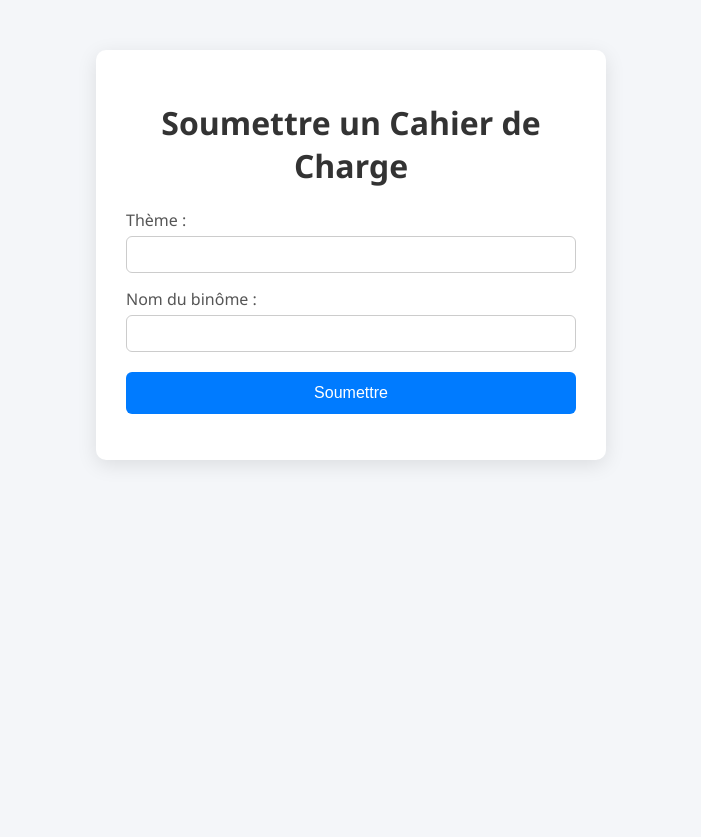
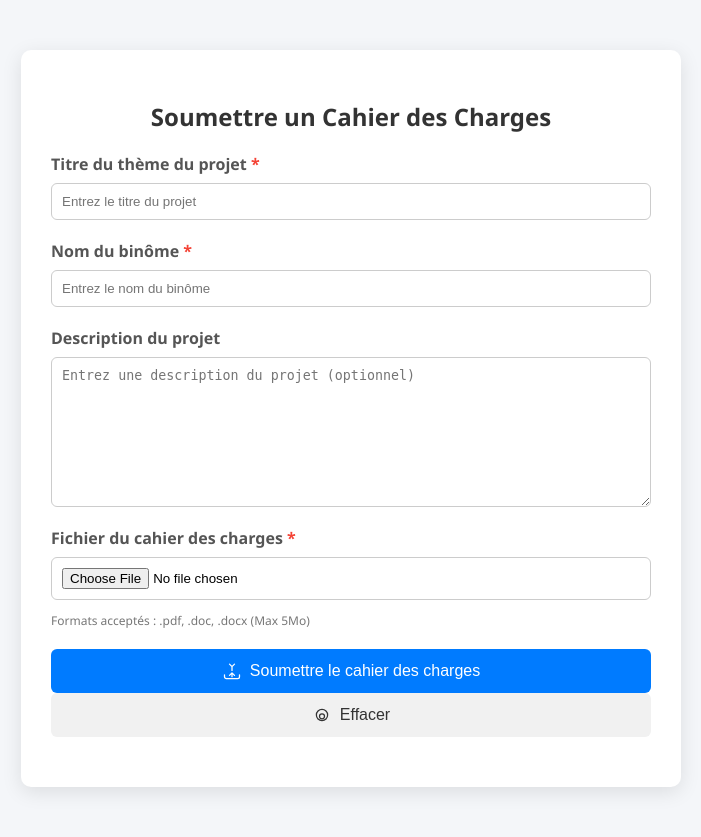
Before and after one commit to Tokosama/school-management, a PHP site: page /views/soumission.php in a window 1280 px wide. Shown: the part 44-881 px from the top of the page, without its empty margins (289-990 px from the left). Before the commit the page ends 509 px from the top, so only its background shows below. Run offline with PHP 8.4, Linux system fonts and the light colour scheme; the visitor is signed in with stand-in values (Sample User, id 1).

Commit message:
Ajustement de la vue by Orelson

```diff
--- a/views/css/soumission.css
+++ b/views/css/soumission.css
@@ -1,3 +1,4 @@
+/* Style global */
 body {
     font-family: 'Segoe UI', sans-serif;
     background-color: #f4f6f9;
@@ -5,28 +6,35 @@ body {
     padding: 0;
 }
 
-.container {
-    max-width: 450px;
+h2.form-title {
+    text-align: center;
+    font-size: 24px;
+    color: #333;
+    margin-bottom: 20px;
+}
+
+/* Style du container du formulaire */
+.form-container {
+    max-width: 600px;
     margin: 50px auto;
     padding: 30px;
-    background: white;
+    background-color: white;
     border-radius: 10px;
-    box-shadow: 0 5px 20px rgba(0,0,0,0.1);
+    box-shadow: 0 5px 20px rgba(0, 0, 0, 0.1);
 }
 
-h1 {
-    text-align: center;
-    color: #333;
+.form-group {
+    margin-bottom: 20px;
 }
 
-label {
+.form-label {
+    font-weight: bold;
+    margin-bottom: 8px;
     display: block;
-    margin-top: 15px;
-    margin-bottom: 5px;
     color: #555;
 }
 
-input[type="text"] {
+.form-input, .form-textarea {
     width: 100%;
     padding: 10px;
     border: 1px solid #ccc;
@@ -34,8 +42,21 @@ input[type="text"] {
     box-sizing: border-box;
 }
 
-button {
-    margin-top: 20px;
+.form-textarea {
+    height: 150px;
+    resize: vertical;
+}
+
+.text-muted {
+    font-size: 12px;
+    color: #777;
+}
+
+.text-red-500 {
+    color: #f44336;
+}
+
+button.form-button {
     width: 100%;
     padding: 12px;
     background-color: #007BFF;
@@ -44,19 +65,45 @@ button {
     border-radius: 6px;
     font-size: 16px;
     cursor: pointer;
+    display: flex;
+    align-items: center;
+    justify-content: center;
 }
 
-button:hover {
+button.form-button:hover {
     background-color: #0056b3;
 }
 
-.confirmation {
-    background-color: #d4edda;
-    color: #155724;
-    padding: 15px;
-    border-radius: 6px;
-    border: 1px solid #c3e6cb;
-    margin: 20px auto;
-    width: 90%;
+button.form-button-secondary {
+    background-color: #f1f1f1;
+    color: #333;
+}
+
+button.form-button-secondary:hover {
+    background-color: #e0e0e0;
+}
+
+.form-button-icon {
+    margin-right: 8px;
+    width: 20px;
+    height: 20px;
+}
+
+/* Style pour les messages d'erreur et de confirmation */
+#fichier-error {
+    font-size: 12px;
+    color: #f44336;
+}
+
+#message-cahier {
     text-align: center;
+    margin-top: 20px;
 }
+
+.text-green-500 {
+    color: #4caf50;
+}
+
+.text-sm {
+    font-size: 12px;
+}
--- a/views/soumission.php
+++ b/views/soumission.php
@@ -7,13 +7,22 @@ if (!isset($_SESSION['user_id'])) {
     exit();
 }
 
-// Logique pour traiter la soumission du cahier de charge
+// Traitement du formulaire de soumission
 if ($_SERVER['REQUEST_METHOD'] === 'POST') {
-    $theme = $_POST['theme'];
-    $binome = $_POST['binome'];
+    $titre_projet = $_POST['titre-projet'];
+    $nom_binome = $_POST['nom-binome'];
+    $description_projet = $_POST['description-projet'];
+    $fichier_cahier = $_FILES['fichier-cahier'];
 
-    // Enregistrer la soumission dans la base de données ou un fichier
-    echo "<p>Cahier de charge soumis pour le thème : $theme, avec binôme : $binome</p>";
+    // Logique pour enregistrer ou traiter la soumission (par exemple, enregistrer dans la base de données)
+    // Vérifier si le fichier est valide
+    if ($fichier_cahier['size'] <= 5242880) { // 5 Mo max
+        // Enregistrement du fichier (par exemple, dans un répertoire spécifique)
+        move_uploaded_file($fichier_cahier['tmp_name'], 'uploads/' . $fichier_cahier['name']);
+        echo "<p>Cahier des charges soumis avec succès pour le projet : $titre_projet</p>";
+    } else {
+        echo "<p>Erreur : le fichier dépasse la taille maximale de 5 Mo.</p>";
+    }
 }
 ?>
 
@@ -22,33 +31,49 @@ if ($_SERVER['REQUEST_METHOD'] === 'POST') {
 <head>
     <meta charset="UTF-8">
     <meta name="viewport" content="width=device-width, initial-scale=1.0">
-    <title>Soumission du Cahier de Charge</title>
-    <link rel="stylesheet" href="views/css/soumission.css"> <!-- Chemin du CSS -->
+    <title>Soumission du Cahier des Charges</title>
+    <link rel="stylesheet" href="views/css/soumission.css"> <!-- Ajouter le lien vers le fichier CSS -->
 </head>
 <body>
-    <div class="container">
-        <h1>Soumettre un Cahier de Charge</h1>
 
-        <form action="soumission.php" method="POST"> <!-- Changement ici -->
-            <div class="input-group">
-                <label for="theme">Thème :</label>
-                <input type="text" name="theme" id="theme" required><br>
-            </div>
-
-            <div class="input-group">
-                <label for="binome">Nom du binôme :</label>
-                <input type="text" name="binome" id="binome" required><br>
-            </div>
-
-            <button type="submit">Soumettre</button>
-        </form>
-
-        <div class="notification">
-            <?php if ($_SERVER['REQUEST_METHOD'] === 'POST'): ?>
-                <p style="color: green;">Votre cahier de charge a été soumis avec succès !</p>
-            <?php endif; ?>
+<section id="soumission-cahier-charges" class="form-container">
+    <h2 class="form-title">Soumettre un Cahier des Charges</h2>
+    <form id="form-cahier-charges" class="space-y-4" enctype="multipart/form-data" method="POST">
+        <div class="form-group">
+            <label for="titre-projet" class="form-label">Titre du thème du projet <span class="text-red-500">*</span></label>
+            <input type="text" id="titre-projet" name="titre-projet" class="form-input" placeholder="Entrez le titre du projet" required>
         </div>
-    </div>
+        <div class="form-group">
+            <label for="nom-binome" class="form-label">Nom du binôme <span class="text-red-500">*</span></label>
+            <input type="text" id="nom-binome" name="nom-binome" class="form-input" placeholder="Entrez le nom du binôme" required>
+        </div>
+        <div class="form-group">
+            <label for="description-projet" class="form-label">Description du projet</label>
+            <textarea id="description-projet" name="description-projet" class="form-textarea" placeholder="Entrez une description du projet (optionnel)"></textarea>
+        </div>
+        <div class="form-group">
+            <label for="fichier-cahier" class="form-label">Fichier du cahier des charges <span class="text-red-500">*</span></label>
+            <input type="file" id="fichier-cahier" name="fichier-cahier" class="form-input" accept=".pdf,.doc,.docx" required>
+            <p class="text-muted mt-1">Formats acceptés : .pdf, .doc, .docx (Max 5Mo)</p>
+            <p id="fichier-error" class="text-red-500 text-sm mt-1" style="display: none;">Veuillez sélectionner un fichier valide (max 5Mo).</p>
+        </div>
+        <div class="form-group">
+            <button type="submit" class="form-button form-button-primary">
+                <svg xmlns="http://www.w3.org/2000/svg" class="form-button-icon" fill="none" viewBox="0 0 24 24" stroke-width="1.5" stroke="currentColor" aria-hidden="true">
+                    <path stroke-linecap="round" stroke-linejoin="round" d="M3 16.5v2.25A2.25 2.25 0 005.25 21h13.5A2.25 2.25 0 0021 18.75v-2.25m-9-5.25v-4.5m0 0l-3-3m3 3l3-3m-3 10.5v4.5m0-4.5l3 3m-3-3l-3 3" />
+                </svg>
+                Soumettre le cahier des charges
+            </button>
+            <button type="reset" class="form-button form-button-secondary">
+                <svg xmlns="http://www.w3.org/2000/svg" class="form-button-icon" fill="none" viewBox="0 0 24 24" stroke-width="1.5" stroke="currentColor" aria-hidden="true">
+                    <path stroke-linecap="round" stroke-linejoin="round" d="M12 18.75a6.75 6.75 0 100-13.5 6.75 6.75 0 000 13.5zM12 16.5c-1.654 0-3-1.346-3-3s1.346-3 3-3 3 1.346 3 3-1.346 3-3 3z" />
+                </svg>
+                Effacer
+            </button>
+        </div>
+    </form>
+    <div id="message-cahier" class="mt-4"></div>
+</section>
 
 </body>
 </html>
```
Also changed, not shown: index.php (+56 -0 lines).
